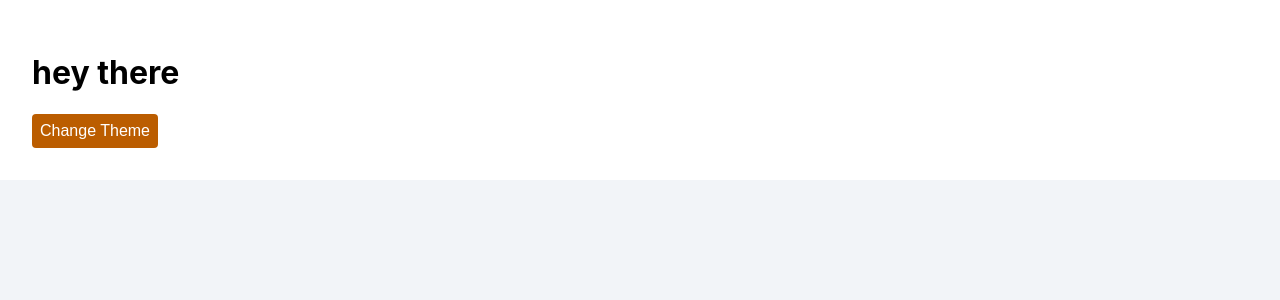
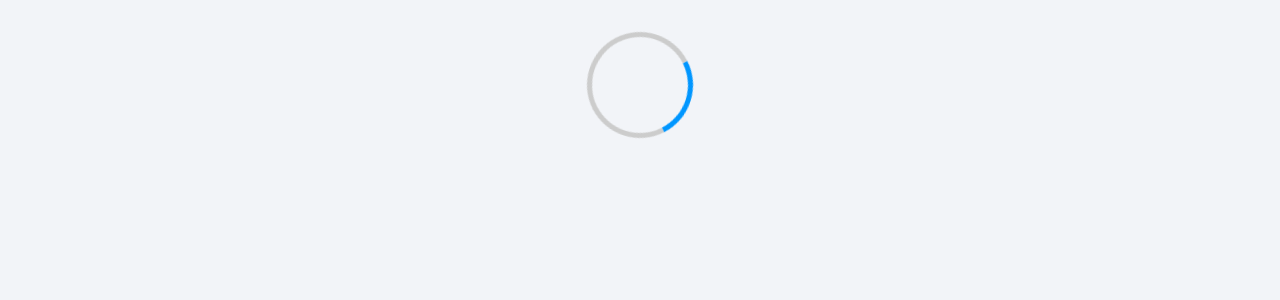
Before and after one commit to Grumppie/Styled-Components, a React (Create React App) app: page / in a window 1280 px wide. Shown: the top 300 px of the page. Built offline with nearby package versions, Linux system fonts and the light colour scheme.

Commit message:
Loading Animation

```diff
--- a/src/App.js
+++ b/src/App.js
@@ -2,44 +2,49 @@
 // import { BasicButton, HipsterButton } from "./compnents/Buttons"
 // import ComplexTitle from "./compnents/ComplexTitle";
 // import Card from "./compnents/Card";
+// import { useState } from 'react';
 import styled, { ThemeProvider } from 'styled-components';
 import GlobalStyles from './Global'
-import { useState } from 'react';
+import Loading from './compnents/Loading'
 
-const BaseTheme = {
-  color: '#000',
-  background: '#fff',
-}
-const DarkTheme = {
-  color: '#fff',
-  background: '#000',
-}
 
-const Conatainer = styled.div`
-  padding: 2rem;
-  color: ${(props) => props.theme.color};
-  background: ${(props) => props.theme.background};
-`
+// const BaseTheme = {
+//   color: '#000',
+//   background: '#fff',
+// }
+// const DarkTheme = {
+//   color: '#fff',
+//   background: '#000',
+// }
+
+// const Conatainer = styled.div`
+//   padding: 2rem;
+//   color: ${(props) => props.theme.color};
+//   background: ${(props) => props.theme.background};
+// `
 
 function App() {
-  const [Theme, setTheme] = useState(BaseTheme)
+  // const [Theme, setTheme] = useState(BaseTheme)
 
-  const toggleTheme = () => {
-    setTheme((Theme === BaseTheme) ? DarkTheme : BaseTheme)
-  }
+  // const toggleTheme = () => {
+  //   setTheme((Theme === BaseTheme) ? DarkTheme : BaseTheme)
+  // }
 
   return (
     <div className="App">
-      <ThemeProvider theme={Theme}>
-        <GlobalStyles />
-        <Conatainer>
-          <h1>hey there</h1>
-          <button className="btn" onClick={toggleTheme}>Change Theme</button>
-        </Conatainer>
-      </ThemeProvider>
+      <GlobalStyles />
+      <Loading />
       {/* <Card /> */}
     </div>
   );
 }
 
 export default App;
+
+      // <ThemeProvider theme={Theme}>
+      //   <GlobalStyles />
+      //   <Conatainer>
+      //     <h1>hey there</h1>
+      //     <button className="btn" onClick={toggleTheme}>Change Theme</button>
+      //   </Conatainer>
+      // </ThemeProvider>
--- a/src/Global.js
+++ b/src/Global.js
@@ -7,6 +7,7 @@ const GlobalStyles = createGlobalStyle`
   --white: #fff;
   --hover-white: #e5e5e5;
   --hover-shadow: #80808072;
+  --loader-primary: #0096FF;
 }
 
 body {
--- /dev/null
+++ b/src/compnents/Loading.js
@@ -0,0 +1,20 @@
+import styled, { keyframes } from 'styled-components'
+import { setupBorder } from '../utils'
+
+const spinner = keyframes`
+    to{
+        transform: rotate(360deg);
+    }
+`
+
+const Loading = styled.div`
+    width: 6rem;
+    height: 6rem;
+    border-radius: 50%;
+    border: ${setupBorder({ width: '5px', type: 'solid', color: '#ccc' })};
+    border-top-color: var(--loader-primary);
+    margin: 2rem auto;
+    animation: ${spinner} 0.6s linear infinite;
+`
+
+export default Loading
```
